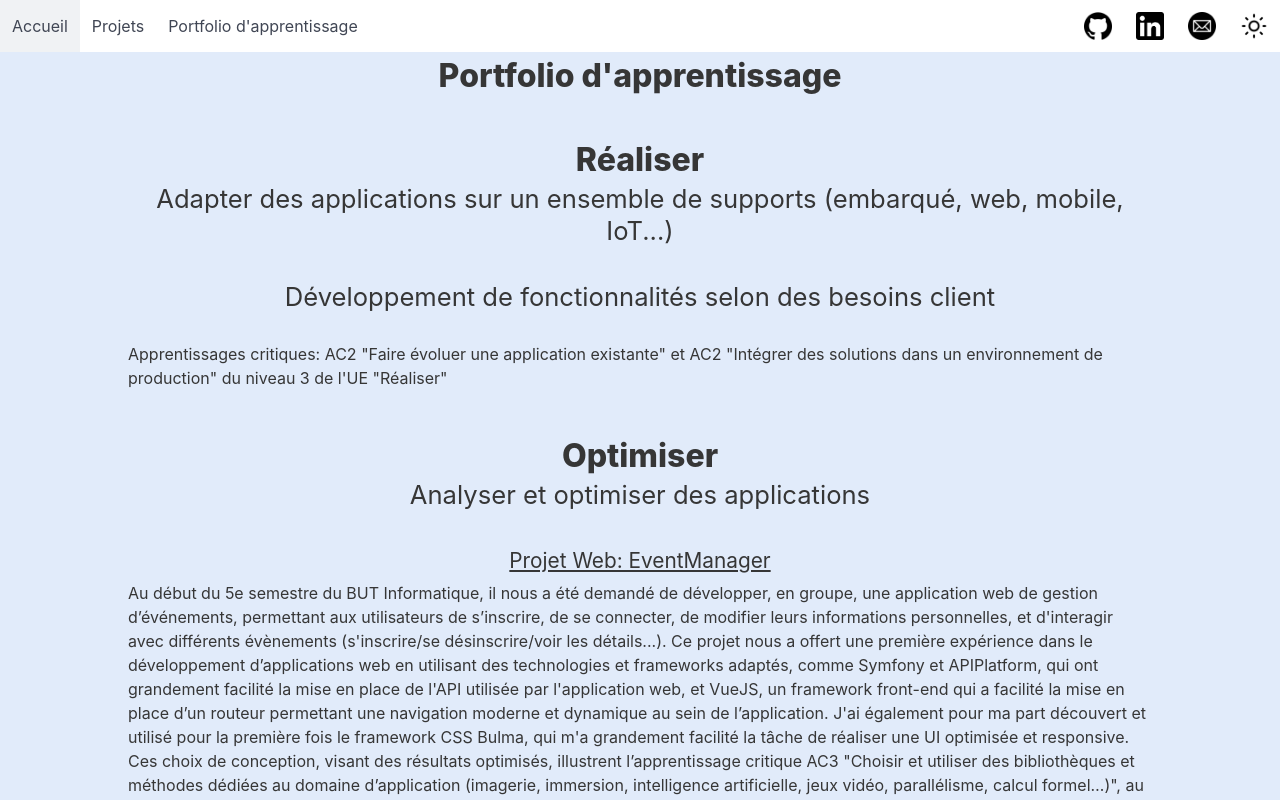
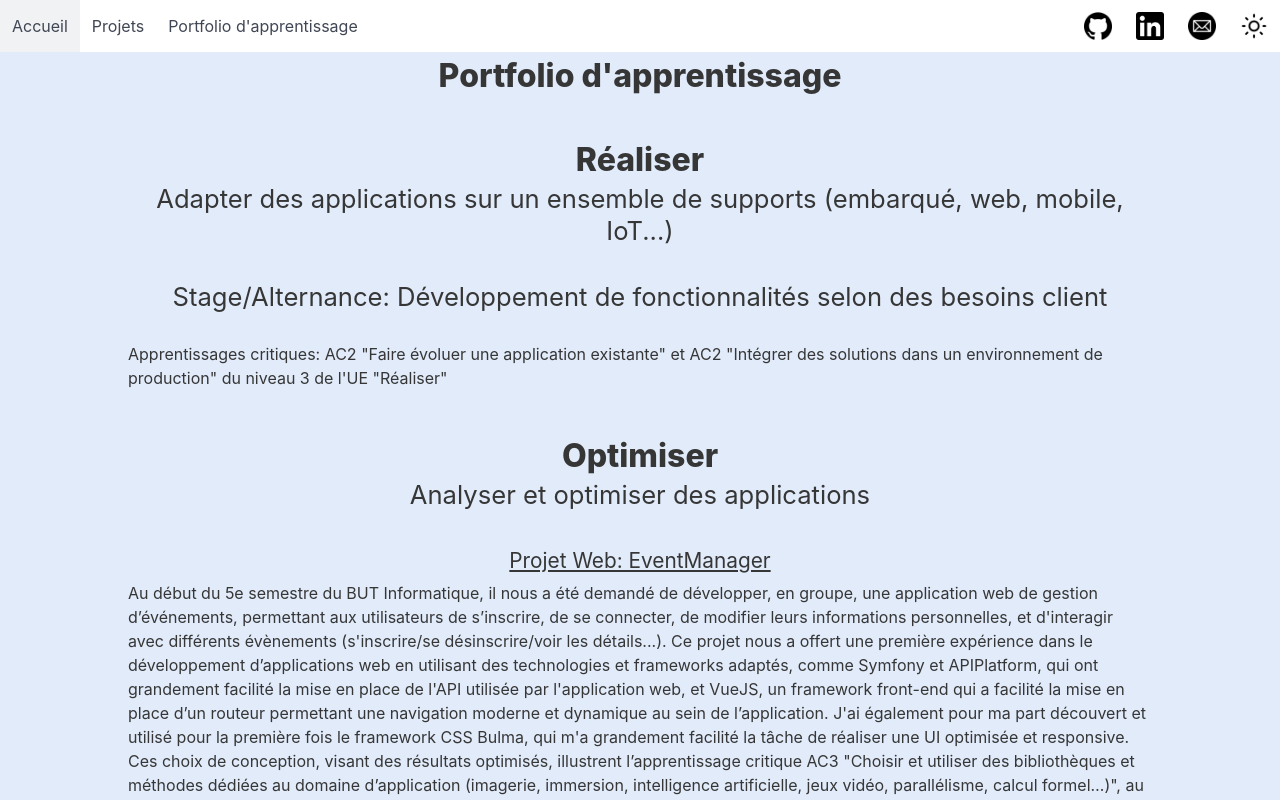
Before and after one commit to ivelter/portfolio, a Vue app: page /portfolio-iut in a window 1280 px wide. Shown: the top 800 px of the page. Built offline with nearby package versions, Linux system fonts and the light colour scheme.

Commit message:
i forgor 💀

```diff
--- a/src/views/PortfolioIUT.vue
+++ b/src/views/PortfolioIUT.vue
@@ -6,7 +6,7 @@
 
     <p class="title mt-6">Réaliser</p>
     <p class="subtitle">Adapter des applications sur un ensemble de supports (embarqué, web, mobile, IoT...)</p>
-    <p class="subtitle">Développement de fonctionnalités selon des besoins client</p>
+    <p class="subtitle">Stage/Alternance: Développement de fonctionnalités selon des besoins client</p>
     <p>
       Apprentissages critiques: AC2 "Faire évoluer une application existante" et
       AC2 "Intégrer des solutions dans un environnement de production" du niveau 3 de l'UE "Réaliser"
```
